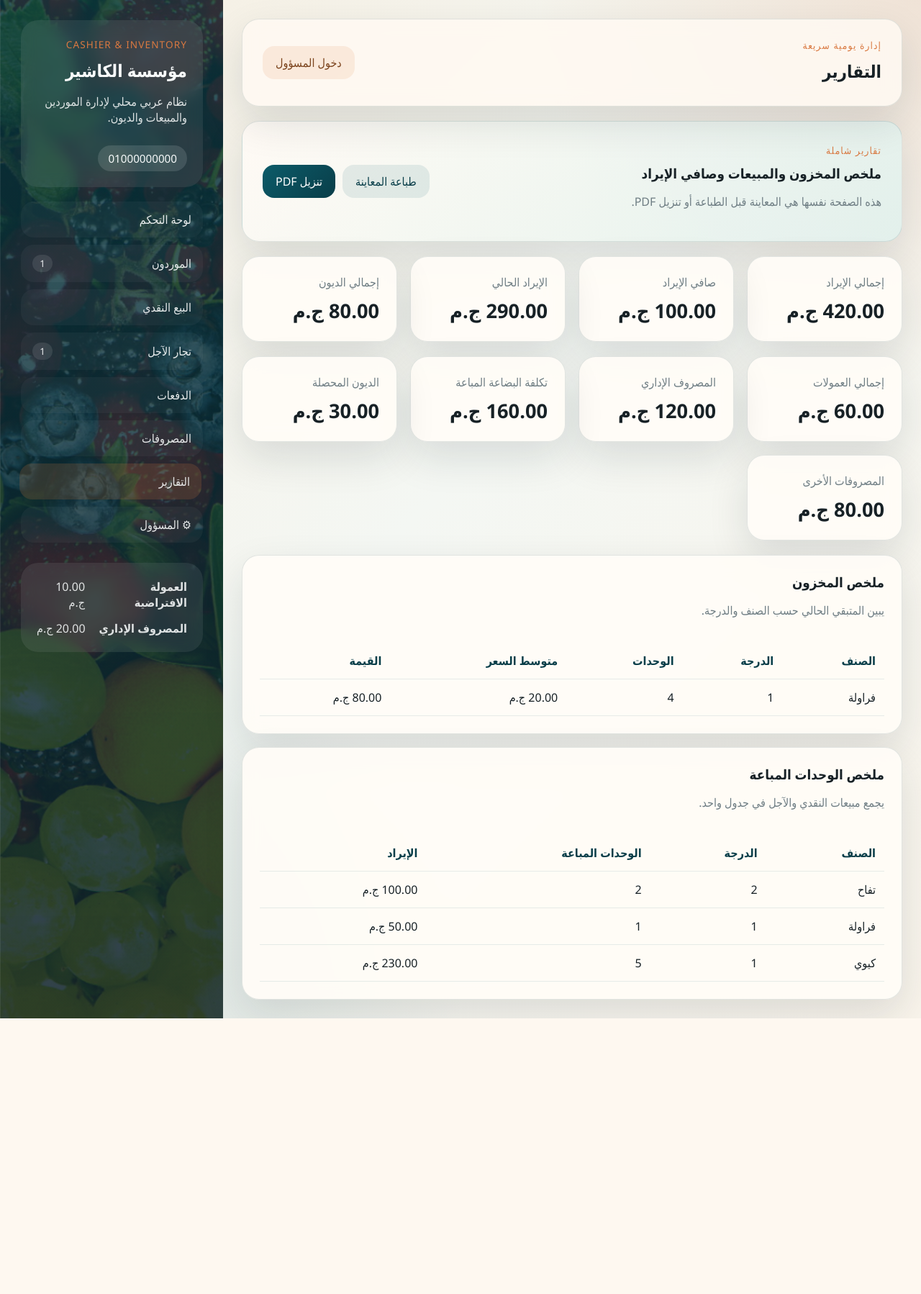
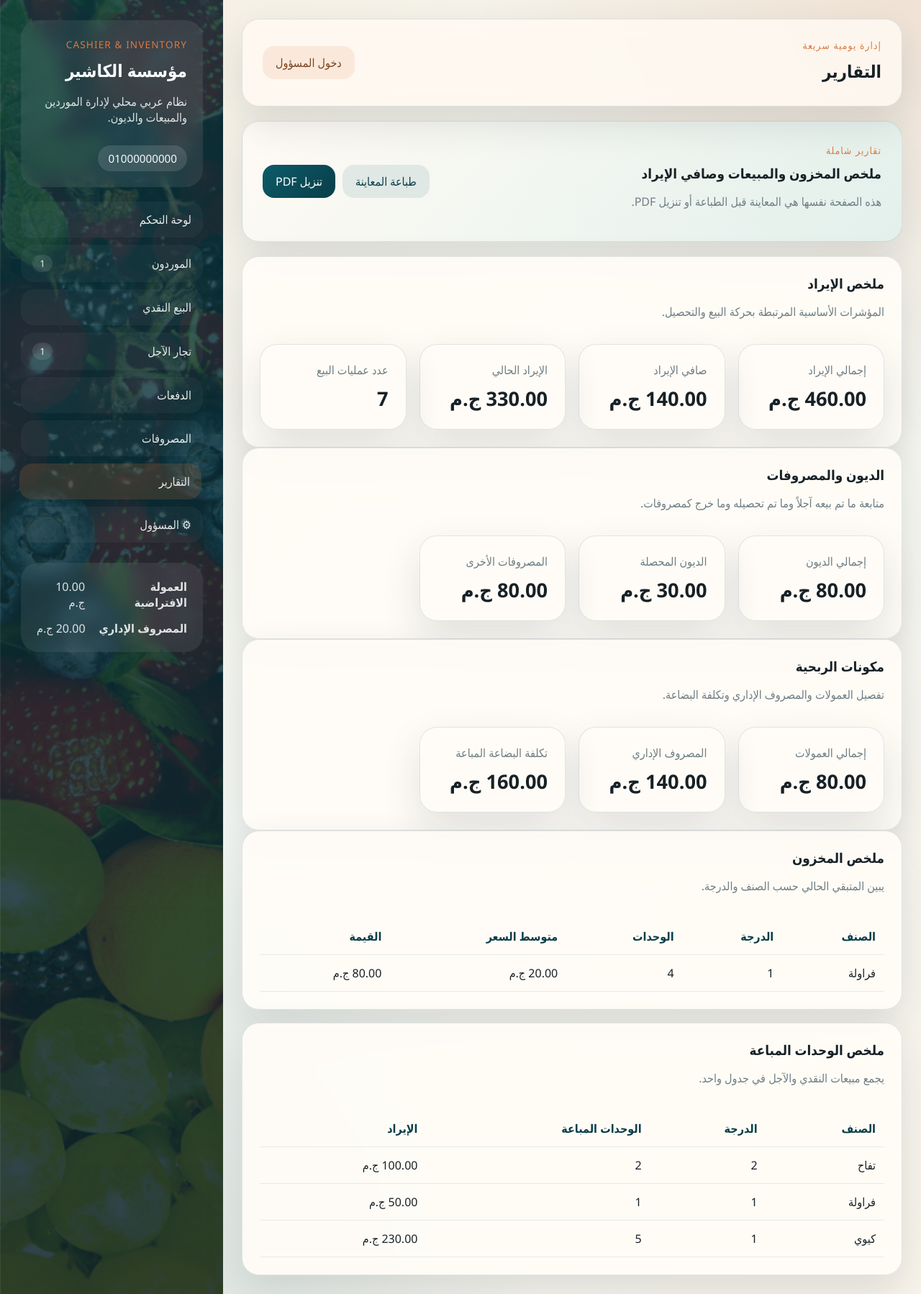
Before and after one commit to muhamedrar/Obour-Market-Cashier-System, a Flask app: page /reports in a window 1280 px wide. Shown: the whole page at 72% size. Before the commit the page ends 1415 px from the top, so only its background shows below. Run offline with Flask 3, Linux system fonts and the light colour scheme.

Commit message:
edit the database scheme to update Debt retailers  logic

```diff
--- a/models/__init__.py
+++ b/models/__init__.py
@@ -1,4 +1,4 @@
-from sqlalchemy import create_engine
+from sqlalchemy import create_engine, inspect
 from sqlalchemy.orm import DeclarativeBase, scoped_session, sessionmaker
 
 
@@ -10,6 +10,33 @@ SessionLocal = scoped_session(
     sessionmaker(autoflush=False, autocommit=False, expire_on_commit=False)
 )
 engine = None
+
+
+def ensure_sqlite_columns():
+    if engine is None or engine.dialect.name != "sqlite":
+        return
+
+    inspector = inspect(engine)
+    if "special_retailers" not in inspector.get_table_names():
+        return
+
+    columns = {column["name"] for column in inspector.get_columns("special_retailers")}
+    statements = []
+    if "commission_per_unit" not in columns:
+        statements.append(
+            "ALTER TABLE special_retailers ADD COLUMN commission_per_unit FLOAT NOT NULL DEFAULT 0"
+        )
+    if "admin_expense" not in columns:
+        statements.append(
+            "ALTER TABLE special_retailers ADD COLUMN admin_expense FLOAT NOT NULL DEFAULT 0"
+        )
+
+    if not statements:
+        return
+
+    with engine.begin() as connection:
+        for statement in statements:
+            connection.exec_driver_sql(statement)
 
 
 def init_app(app):
@@ -29,6 +56,7 @@ def init_app(app):
     from models.supplier import Supplier
 
     Base.metadata.create_all(bind=engine)
+    ensure_sqlite_columns()
 
     @app.teardown_appcontext
     def shutdown_session(exception=None):
--- a/models/special_retailer.py
+++ b/models/special_retailer.py
@@ -18,6 +18,8 @@ class SpecialRetailer(Base):
     original_price_per_unit: Mapped[float] = mapped_column(Float, nullable=False)
     discount_per_unit: Mapped[float] = mapped_column(Float, nullable=False, default=0.0)
     price_per_unit: Mapped[float] = mapped_column(Float, nullable=False)
+    commission_per_unit: Mapped[float] = mapped_column(Float, nullable=False, default=0.0)
+    admin_expense: Mapped[float] = mapped_column(Float, nullable=False, default=0.0)
     total_price: Mapped[float] = mapped_column(Float, nullable=False)
     total_paid: Mapped[float] = mapped_column(Float, nullable=False, default=0.0)
     remaining_balance: Mapped[float] = mapped_column(Float, nullable=False)
--- a/routes/admin_routes.py
+++ b/routes/admin_routes.py
@@ -123,6 +123,7 @@ def report_pdf():
             ["إجمالي العمولات", "-", "-", "-", f"{breakdown['commission_total']:.2f}"],
             ["إجمالي المصروف الإداري", "-", "-", "-", f"{breakdown['admin_fees_total']:.2f}"],
             ["إجمالي تكلفة البضاعة", "-", "-", "-", f"{breakdown['supplier_cost_total']:.2f}"],
+            ["عدد عمليات البيع", "-", "-", "-", str(breakdown["sales_count"])],
             ["إجمالي الديون المحصلة", "-", "-", "-", f"{breakdown['debt_paid_total']:.2f}"],
             ["إجمالي المصروفات الأخرى", "-", "-", "-", f"{breakdown['other_expenses_total']:.2f}"],
             ["إجمالي الديون المسجلة", "-", "-", "-", f"{breakdown['debt_total']:.2f}"],
--- a/static/css/style.css
+++ b/static/css/style.css
@@ -243,6 +243,10 @@ textarea {
 
 .dashboard-bottom-grid {
     grid-template-columns: repeat(2, minmax(0, 1fr));
+}
+
+.report-kpi-grid {
+    margin-bottom: 0;
 }
 
 .kpi-card,
--- a/templates/reports.html
+++ b/templates/reports.html
@@ -13,7 +13,14 @@
     </div>
 </section>
 
-<section class="kpi-grid">
+<section class="panel">
+    <div class="panel-head">
+        <div>
+            <h3>ملخص الإيراد</h3>
+            <p>المؤشرات الأساسية المرتبطة بحركة البيع والتحصيل.</p>
+        </div>
+    </div>
+    <div class="kpi-grid report-kpi-grid">
         <article class="kpi-card">
             <span>إجمالي الإيراد</span>
             <strong>{{ breakdown.total_revenue|currency }}</strong>
@@ -27,12 +34,43 @@
             <strong>{{ breakdown.current_revenue|currency }}</strong>
         </article>
         <article class="kpi-card">
+            <span>عدد عمليات البيع</span>
+            <strong>{{ breakdown.sales_count }}</strong>
+        </article>
+    </div>
+</section>
+
+<section class="panel">
+    <div class="panel-head">
+        <div>
+            <h3>الديون والمصروفات</h3>
+            <p>متابعة ما تم بيعه آجلاً وما تم تحصيله وما خرج كمصروفات.</p>
+        </div>
+    </div>
+    <div class="kpi-grid report-kpi-grid">
+        <article class="kpi-card">
             <span>إجمالي الديون</span>
             <strong>{{ breakdown.debt_total|currency }}</strong>
         </article>
+        <article class="kpi-card">
+            <span>الديون المحصلة</span>
+            <strong>{{ breakdown.debt_paid_total|currency }}</strong>
+        </article>
+        <article class="kpi-card">
+            <span>المصروفات الأخرى</span>
+            <strong>{{ breakdown.other_expenses_total|currency }}</strong>
+        </article>
+    </div>
 </section>
 
-<section class="kpi-grid reports-kpis">
+<section class="panel">
+    <div class="panel-head">
+        <div>
+            <h3>مكونات الربحية</h3>
+            <p>تفصيل العمولات والمصروف الإداري وتكلفة البضاعة.</p>
+        </div>
+    </div>
+    <div class="kpi-grid report-kpi-grid">
         <article class="kpi-card">
             <span>إجمالي العمولات</span>
             <strong>{{ breakdown.commission_total|currency }}</strong>
@@ -45,14 +83,7 @@
             <span>تكلفة البضاعة المباعة</span>
             <strong>{{ breakdown.supplier_cost_total|currency }}</strong>
         </article>
-    <article class="kpi-card">
-        <span>الديون المحصلة</span>
-        <strong>{{ breakdown.debt_paid_total|currency }}</strong>
-    </article>
-    <article class="kpi-card">
-        <span>المصروفات الأخرى</span>
-        <strong>{{ breakdown.other_expenses_total|currency }}</strong>
-    </article>
+    </div>
 </section>
 
 <section class="content-grid single-wide">
--- a/templates/special_retailers.html
+++ b/templates/special_retailers.html
@@ -16,6 +16,8 @@
         <form class="form-grid" method="post" data-sale-form="special">
             <input type="hidden" name="retailer_id" value="{{ edit_retailer.id if edit_retailer else '' }}">
             <input type="hidden" name="original_price_per_unit" value="{{ edit_retailer.original_price_per_unit if edit_retailer else '' }}" data-sale-field="price">
+            <input type="hidden" name="commission_per_unit" value="{{ edit_retailer.commission_per_unit if edit_retailer else default_commission }}">
+            <input type="hidden" name="admin_expense" value="{{ edit_retailer.admin_expense if edit_retailer else default_admin_expense }}">
             <label>
                 <span>التاريخ</span>
                 <input type="datetime-local" name="date" value="{{ edit_retailer.date|datetime_input if edit_retailer else now_string }}" required>
@@ -44,6 +46,9 @@
                 <span>الخصم للوحدة</span>
                 <input type="number" min="0" step="0.01" name="discount_per_unit" value="{{ edit_retailer.discount_per_unit if edit_retailer else 0 }}" required>
             </label>
+            <div class="info-box">
+                تجار الآجل تُضاف عليهم العمولة والمصروف الإداري تلقائياً من إعدادات النظام.
+            </div>
             <label class="full-width">
                 <span>ملاحظات</span>
                 <textarea name="notes" rows="3">{{ edit_retailer.notes if edit_retailer else '' }}</textarea>
--- a/utils/helpers.py
+++ b/utils/helpers.py
@@ -318,7 +318,7 @@ def supplier_cost_total(db_session) -> float:
 
 
 def revenue_breakdown(db_session):
-    commission_total = db_session.scalar(
+    retail_commission_total = db_session.scalar(
         select(
             func.coalesce(
                 func.sum(RetailTransaction.commission_per_unit * RetailTransaction.units_count),
@@ -326,9 +326,23 @@ def revenue_breakdown(db_session):
             )
         )
     ) or 0
-    admin_fees_total = db_session.scalar(
+    debt_commission_total = db_session.scalar(
+        select(
+            func.coalesce(
+                func.sum(SpecialRetailer.commission_per_unit * SpecialRetailer.units_count),
+                0,
+            )
+        )
+    ) or 0
+    commission_total = float(retail_commission_total) + float(debt_commission_total)
+
+    retail_admin_total = db_session.scalar(
         select(func.coalesce(func.sum(RetailTransaction.admin_expense), 0))
     ) or 0
+    debt_admin_total = db_session.scalar(
+        select(func.coalesce(func.sum(SpecialRetailer.admin_expense), 0))
+    ) or 0
+    admin_fees_total = float(retail_admin_total) + float(debt_admin_total)
     other_expenses_total = db_session.scalar(
         select(func.coalesce(func.sum(Expense.amount), 0))
     ) or 0
@@ -337,6 +351,11 @@ def revenue_breakdown(db_session):
     ) or 0
     supplier_costs = supplier_cost_total(db_session)
     debt_paid_total = received_payments_total(db_session)
+    sales_count = (
+        db_session.scalar(select(func.count(RetailTransaction.id))) or 0
+    ) + (
+        db_session.scalar(select(func.count(SpecialRetailer.id))) or 0
+    )
 
     total_revenue = round(
         float(commission_total) + float(admin_fees_total) + supplier_costs + float(debt_total),
@@ -355,6 +374,7 @@ def revenue_breakdown(db_session):
         "other_expenses_total": round(float(other_expenses_total), 2),
         "debt_total": round(float(debt_total), 2),
         "debt_paid_total": debt_paid_total,
+        "sales_count": int(sales_count),
         "net_revenue": net_revenue,
         "current_revenue": current_revenue,
         "total_revenue": total_revenue,
```
Also changed, not shown: routes/special_retailer_routes.py (+16 -3 lines), templates/retail.html (+8 -2 lines), data/cashier.db. Lines whose indentation alone changed are shown as unchanged.
